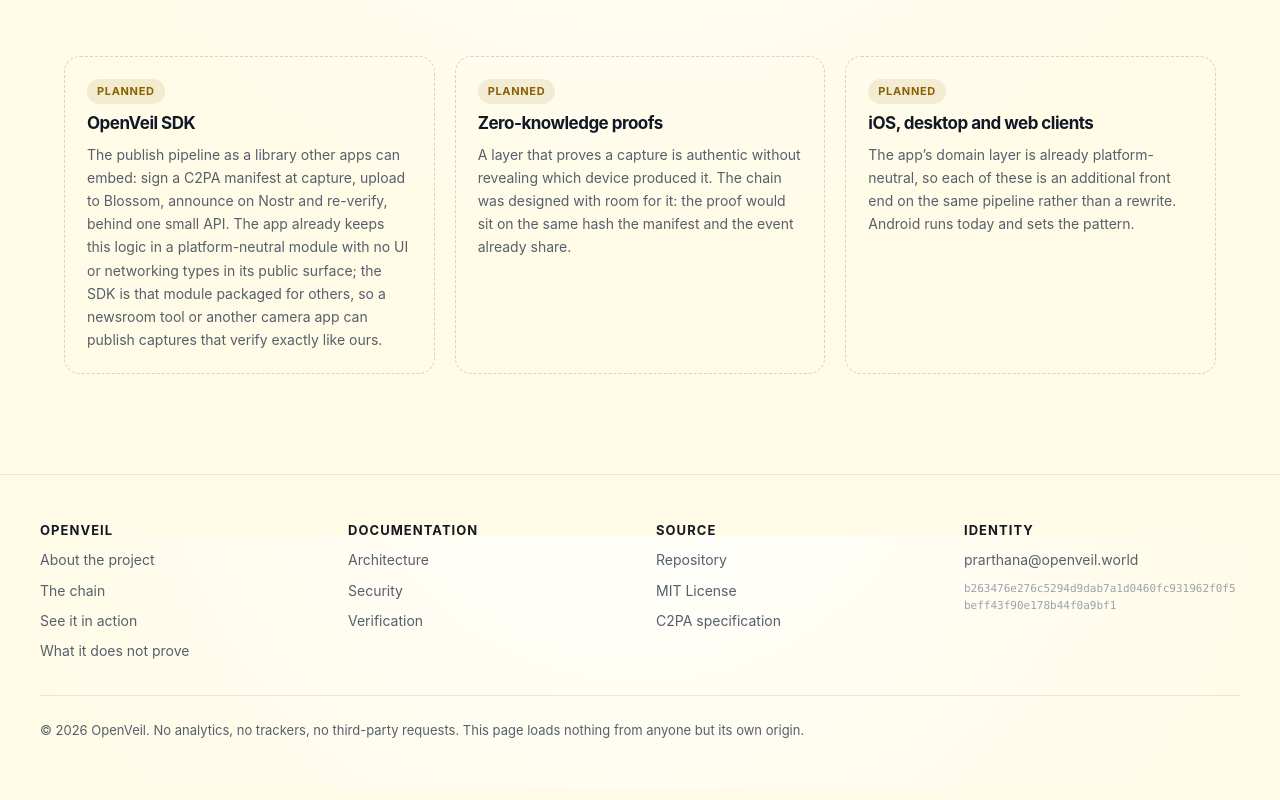
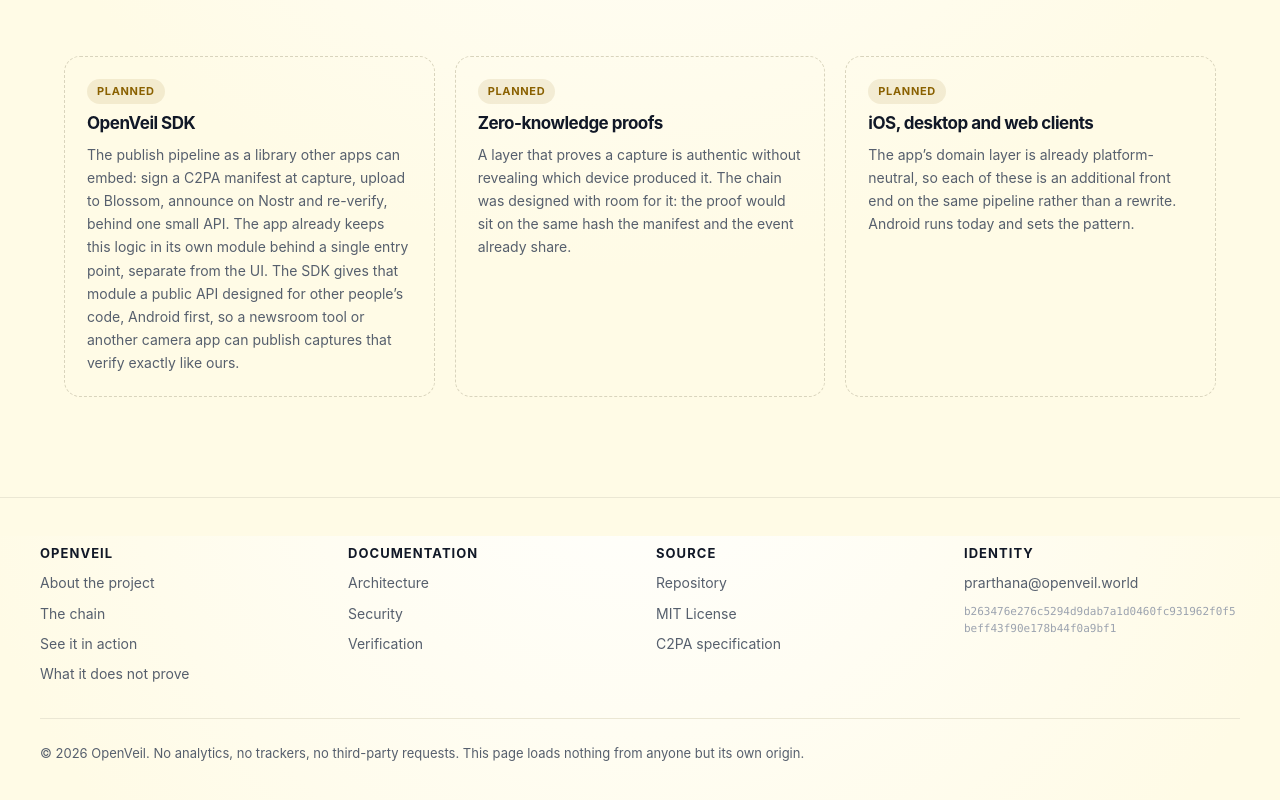
Before and after one commit to PrarthanaPurohit/OpenVeil-Frontend, a React (Vite) app: page / in a window 1280 px wide. Shown: the part 9064-9864 px from the top of the page. Built offline with nearby package versions, Linux system fonts and the light colour scheme.

Commit message:
Reword SDK roadmap

```diff
--- a/src/components/Roadmap.jsx
+++ b/src/components/Roadmap.jsx
@@ -2,7 +2,7 @@
   {
     title: 'OpenVeil SDK',
     desc:
-      'The publish pipeline as a library other apps can embed: sign a C2PA manifest at capture, upload to Blossom, announce on Nostr and re-verify, behind one small API. The app already keeps this logic in a platform-neutral module with no UI or networking types in its public surface; the SDK is that module packaged for others, so a newsroom tool or another camera app can publish captures that verify exactly like ours.'
+      'The publish pipeline as a library other apps can embed: sign a C2PA manifest at capture, upload to Blossom, announce on Nostr and re-verify, behind one small API. The app already keeps this logic in its own module behind a single entry point, separate from the UI. The SDK gives that module a public API designed for other people’s code, Android first, so a newsroom tool or another camera app can publish captures that verify exactly like ours.'
   },
   {
     title: 'Zero-knowledge proofs',
```
